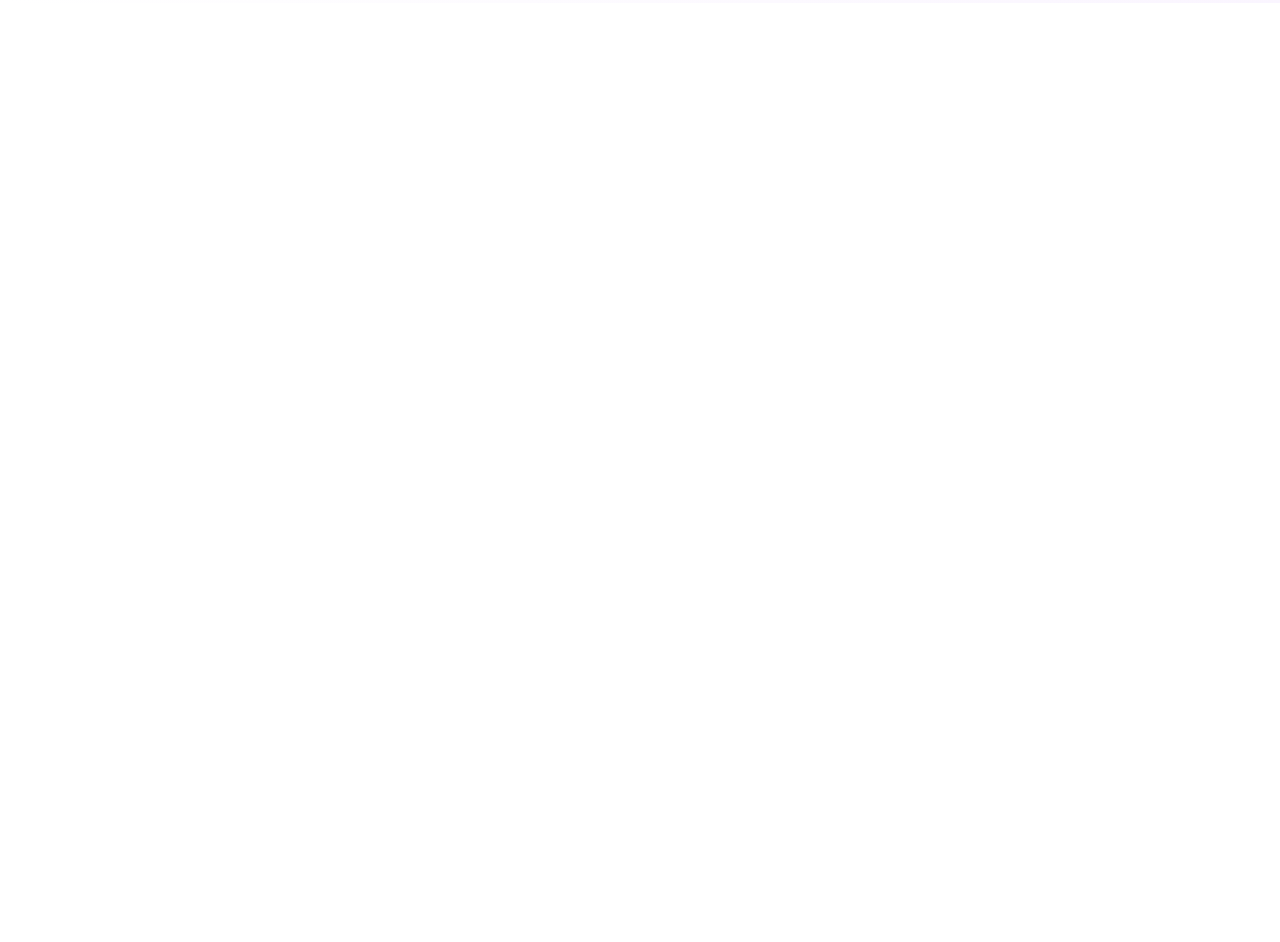
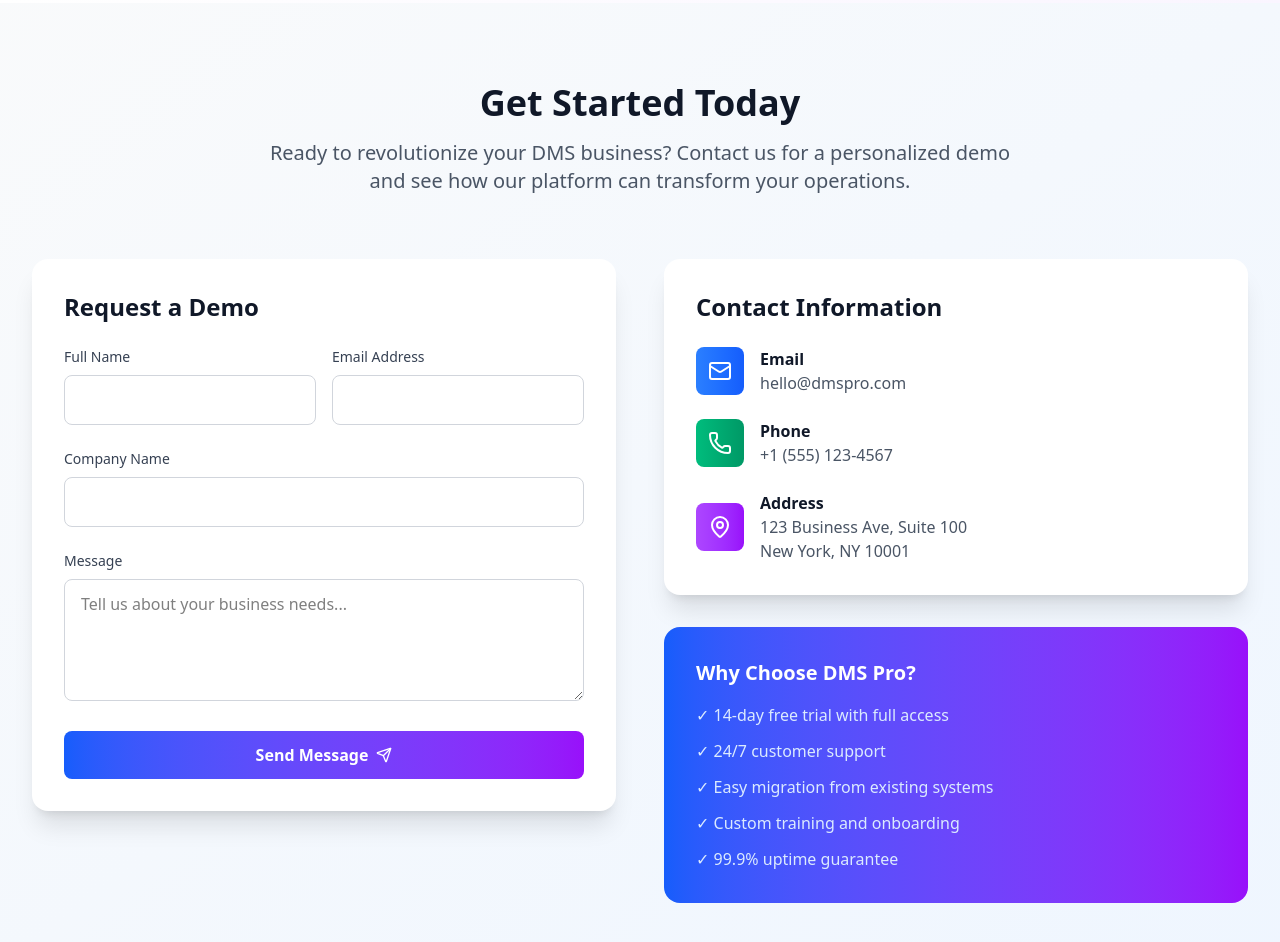
Before and after one commit to Bawalpreet/CRM-ERP, a React (Vite) app in the folder frontend/: page / in a window 1280 px wide. Shown: the part 720-1662 px from the top of the page. Before the commit the page ends 800 px from the top, so only its background shows below. Built offline with nearby package versions, Linux system fonts and the light colour scheme.

Commit message:
work in progress

```diff
--- /dev/null
+++ b/frontend/src/components/Contact.jsx
@@ -0,0 +1,179 @@
+import React, { useState } from 'react';
+import { motion } from 'framer-motion';
+import { Mail, Phone, MapPin, Send } from 'lucide-react';
+
+const Contact= () => {
+  const [formData, setFormData] = useState({
+    name: '',
+    email: '',
+    company: '',
+    message: ''
+  });
+
+  const handleSubmit = (e) => {
+    e.preventDefault();
+    // Handle form submission
+    console.log('Form submitted:', formData);
+  };
+
+  const handleChange = (e) => {
+    setFormData({
+      ...formData,
+      [e.target.name]: e.target.value
+    });
+  };
+
+  return (
+    <section id="contact" className="py-20 bg-gradient-to-br from-gray-50 to-blue-50">
+      <div className="max-w-7xl mx-auto px-4 sm:px-6 lg:px-8">
+        <motion.div
+          initial={{ opacity: 0, y: 20 }}
+          whileInView={{ opacity: 1, y: 0 }}
+          viewport={{ once: true }}
+          transition={{ duration: 0.6 }}
+          className="text-center mb-16"
+        >
+          <h2 className="text-4xl font-bold text-gray-900 mb-4">
+            Get Started Today
+          </h2>
+          <p className="text-xl text-gray-600 max-w-3xl mx-auto">
+            Ready to revolutionize your DMS business? Contact us for a personalized demo
+            and see how our platform can transform your operations.
+          </p>
+        </motion.div>
+
+        <div className="grid lg:grid-cols-2 gap-12">
+          <motion.div
+            initial={{ opacity: 0, x: -50 }}
+            whileInView={{ opacity: 1, x: 0 }}
+            viewport={{ once: true }}
+            transition={{ duration: 0.6 }}
+          >
+            <div className="bg-white rounded-2xl shadow-xl p-8">
+              <h3 className="text-2xl font-bold text-gray-900 mb-6">Request a Demo</h3>
+              <form onSubmit={handleSubmit} className="space-y-6">
+                <div className="grid md:grid-cols-2 gap-4">
+                  <div>
+                    <label className="block text-sm font-medium text-gray-700 mb-2">
+                      Full Name
+                    </label>
+                    <input
+                      type="text"
+                      name="name"
+                      value={formData.name}
+                      onChange={handleChange}
+                      className="w-full px-4 py-3 border border-gray-300 rounded-lg focus:ring-2 focus:ring-blue-600 focus:border-transparent transition-colors"
+                      required
+                    />
+                  </div>
+                  <div>
+                    <label className="block text-sm font-medium text-gray-700 mb-2">
+                      Email Address
+                    </label>
+                    <input
+                      type="email"
+                      name="email"
+                      value={formData.email}
+                      onChange={handleChange}
+                      className="w-full px-4 py-3 border border-gray-300 rounded-lg focus:ring-2 focus:ring-blue-600 focus:border-transparent transition-colors"
+                      required
+                    />
+                  </div>
+                </div>
+                <div>
+                  <label className="block text-sm font-medium text-gray-700 mb-2">
+                    Company Name
+                  </label>
+                  <input
+                    type="text"
+                    name="company"
+                    value={formData.company}
+                    onChange={handleChange}
+                    className="w-full px-4 py-3 border border-gray-300 rounded-lg focus:ring-2 focus:ring-blue-600 focus:border-transparent transition-colors"
+                    required
+                  />
+                </div>
+                <div>
+                  <label className="block text-sm font-medium text-gray-700 mb-2">
+                    Message
+                  </label>
+                  <textarea
+                    name="message"
+                    value={formData.message}
+                    onChange={handleChange}
+                    rows={4}
+                    className="w-full px-4 py-3 border border-gray-300 rounded-lg focus:ring-2 focus:ring-blue-600 focus:border-transparent transition-colors"
+                    placeholder="Tell us about your business needs..."
+                  ></textarea>
+                </div>
+                <motion.button
+                  whileHover={{ scale: 1.02 }}
+                  whileTap={{ scale: 0.98 }}
+                  type="submit"
+                  className="w-full bg-gradient-to-r from-blue-600 to-purple-600 text-white py-3 px-6 rounded-lg font-semibold hover:shadow-lg transition-shadow flex items-center justify-center"
+                >
+                  Send Message
+                  <Send className="ml-2 w-4 h-4" />
+                </motion.button>
+              </form>
+            </div>
+          </motion.div>
+
+          <motion.div
+            initial={{ opacity: 0, x: 50 }}
+            whileInView={{ opacity: 1, x: 0 }}
+            viewport={{ once: true }}
+            transition={{ duration: 0.6 }}
+            className="space-y-8"
+          >
+            <div className="bg-white rounded-2xl shadow-xl p-8">
+              <h3 className="text-2xl font-bold text-gray-900 mb-6">Contact Information</h3>
+              <div className="space-y-6">
+                <div className="flex items-center space-x-4">
+                  <div className="w-12 h-12 bg-gradient-to-r from-blue-500 to-blue-600 rounded-lg flex items-center justify-center">
+                    <Mail className="w-6 h-6 text-white" />
+                  </div>
+                  <div>
+                    <div className="font-semibold text-gray-900">Email</div>
+                    <div className="text-gray-600">hello@dmspro.com</div>
+                  </div>
+                </div>
+                <div className="flex items-center space-x-4">
+                  <div className="w-12 h-12 bg-gradient-to-r from-emerald-500 to-emerald-600 rounded-lg flex items-center justify-center">
+                    <Phone className="w-6 h-6 text-white" />
+                  </div>
+                  <div>
+                    <div className="font-semibold text-gray-900">Phone</div>
+                    <div className="text-gray-600">+1 (555) 123-4567</div>
+                  </div>
+                </div>
+                <div className="flex items-center space-x-4">
+                  <div className="w-12 h-12 bg-gradient-to-r from-purple-500 to-purple-600 rounded-lg flex items-center justify-center">
+                    <MapPin className="w-6 h-6 text-white" />
+                  </div>
+                  <div>
+                    <div className="font-semibold text-gray-900">Address</div>
+                    <div className="text-gray-600">123 Business Ave, Suite 100<br />New York, NY 10001</div>
+                  </div>
+                </div>
+              </div>
+            </div>
+
+            <div className="bg-gradient-to-r from-blue-600 to-purple-600 text-white rounded-2xl p-8">
+              <h3 className="text-xl font-bold mb-4">Why Choose DMS Pro?</h3>
+              <ul className="space-y-3 text-blue-100">
+                <li>✓ 14-day free trial with full access</li>
+                <li>✓ 24/7 customer support</li>
+                <li>✓ Easy migration from existing systems</li>
+                <li>✓ Custom training and onboarding</li>
+                <li>✓ 99.9% uptime guarantee</li>
+              </ul>
+            </div>
+          </motion.div>
+        </div>
+      </div>
+    </section>
+  );
+};
+
+export default Contact;
--- a/frontend/src/components/Header.jsx
+++ b/frontend/src/components/Header.jsx
@@ -27,7 +27,7 @@
 
           {/* Desktop Navigation */}
           <nav className="hidden md:flex items-center space-x-8">
-            <a href="#features" className="text-gray-700 hover:text-blue-600 transition-colors">
+            {/* <a href="#features" className="text-gray-700 hover:text-blue-600 transition-colors">
               Features
             </a>
             <a href="#modules" className="text-gray-700 hover:text-blue-600 transition-colors">
@@ -35,7 +35,7 @@
             </a>
             <a href="#benefits" className="text-gray-700 hover:text-blue-600 transition-colors">
               Benefits
-            </a>
+            </a> */}
             <a href="#contact" className="text-gray-700 hover:text-blue-600 transition-colors">
               Contact
             </a>
--- a/frontend/src/pages/LandingPage.jsx
+++ b/frontend/src/pages/LandingPage.jsx
@@ -1,6 +1,7 @@
 import React, { useState } from 'react'
 import Header from '../components/Header';
 import Hero from '../components/Hero';
+import Contact from '../components/Contact';
 
 
 const LandingPage = () => {
@@ -9,6 +10,7 @@
     <div className='min-h-screen bg-white'>
         <Header isMenuOpen={isMenuOpen} setIsMenuOpen={setIsMenuOpen} />
         <Hero/>
+        <Contact/>
     </div>
   )
 }
```
